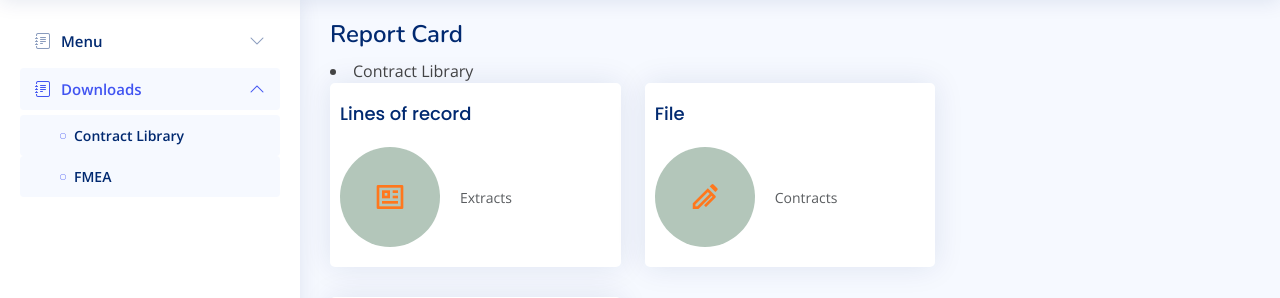
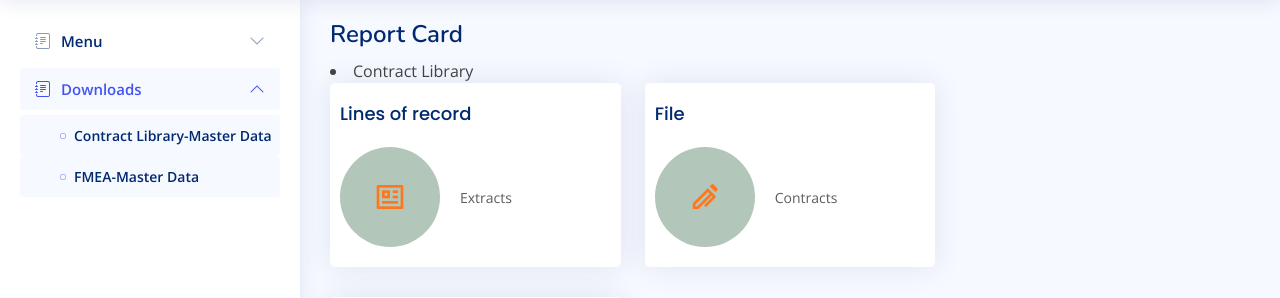
Before and after one commit to bridgecrew-perf6/deployment-74, a Django app: template CNXProtect_Utl/templates/CNXProtect_Utl/indexing5.html in a window 1280 px wide, after a click on "Downloads". Shown: the part 60-358 px from the top of the page. Run offline with Django 3.2, Linux system fonts and the light colour scheme; the template is opened without the code that fills it, so the values that code supplies are empty; parts of the project's set-up code (start-up, migrations or seed data) failed here and were passed over; some libraries are stand-ins or nearby versions.

Commit message:
Update indexing5.html

```diff
--- a/CNXProtect_Utl/templates/CNXProtect_Utl/indexing5.html
+++ b/CNXProtect_Utl/templates/CNXProtect_Utl/indexing5.html
@@ -144,12 +144,12 @@
         <ul id="forms-nav" class="nav-content collapse " data-bs-parent="#sidebar-nav">
           <li>
             <a class="nav-link " href="{{df_filepath_Exe1}}" download rel="noopener noopener" target="_blank">
-              <i class="bi bi-circle"></i><span>Contract Library</span>
+              <i class="bi bi-circle"></i><span>Contract Library-Master Data</span>
             </a>
           </li>
           <li>
             <a class="nav-link " href="{{df_filepath_Exe1_1}}" download rel="noopener noopener" target="_blank">
-              <i class="bi bi-circle"></i><span>FMEA</span>
+              <i class="bi bi-circle"></i><span>FMEA-Master Data</span>
             </a>
           </li>
         </ul>
```
